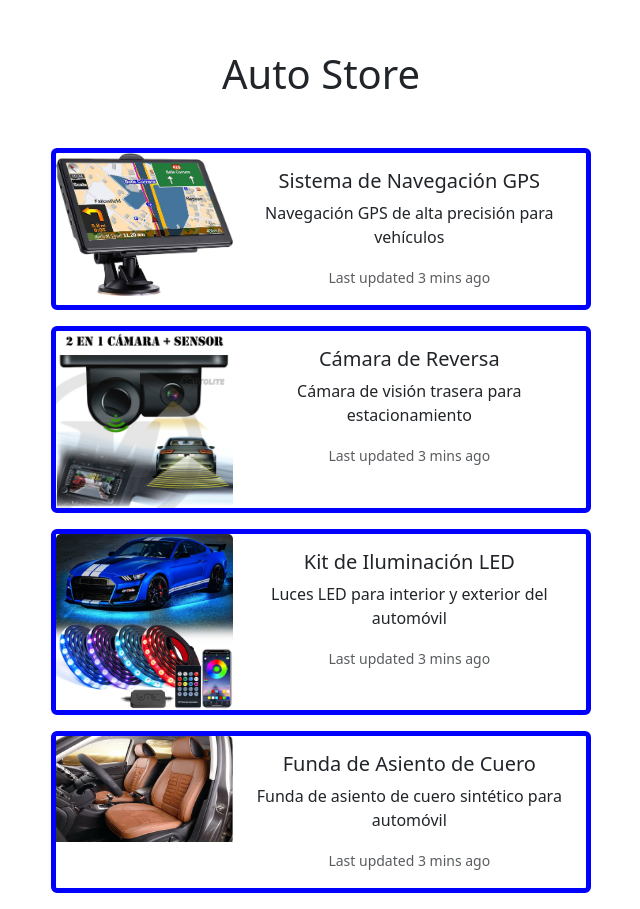
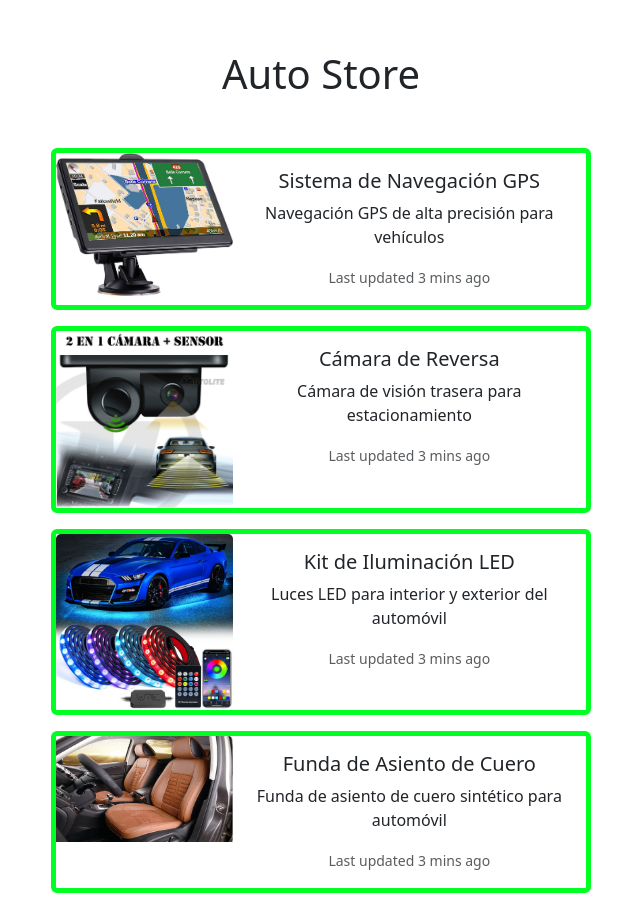
Before and after one commit to HarryAlvarado28/autopro-web, an Angular app: page / in a window 1280 px wide. Shown: the whole page, without its empty margins (319-959 px from the left). Built offline with nearby package versions, Linux system fonts and the light colour scheme.

Commit message:
add: verde

```diff
--- a/src/app/components/product/product.component.html
+++ b/src/app/components/product/product.component.html
@@ -1,4 +1,4 @@
-<div class="card mb-3" style="max-width: 540px; border: 5px solid blue;">
+<div class="card mb-3" style="max-width: 540px; border: 5px solid rgb(0, 255, 34);">
   <div class="row g-0">
     <div class="col-md-4">
       <img
```
